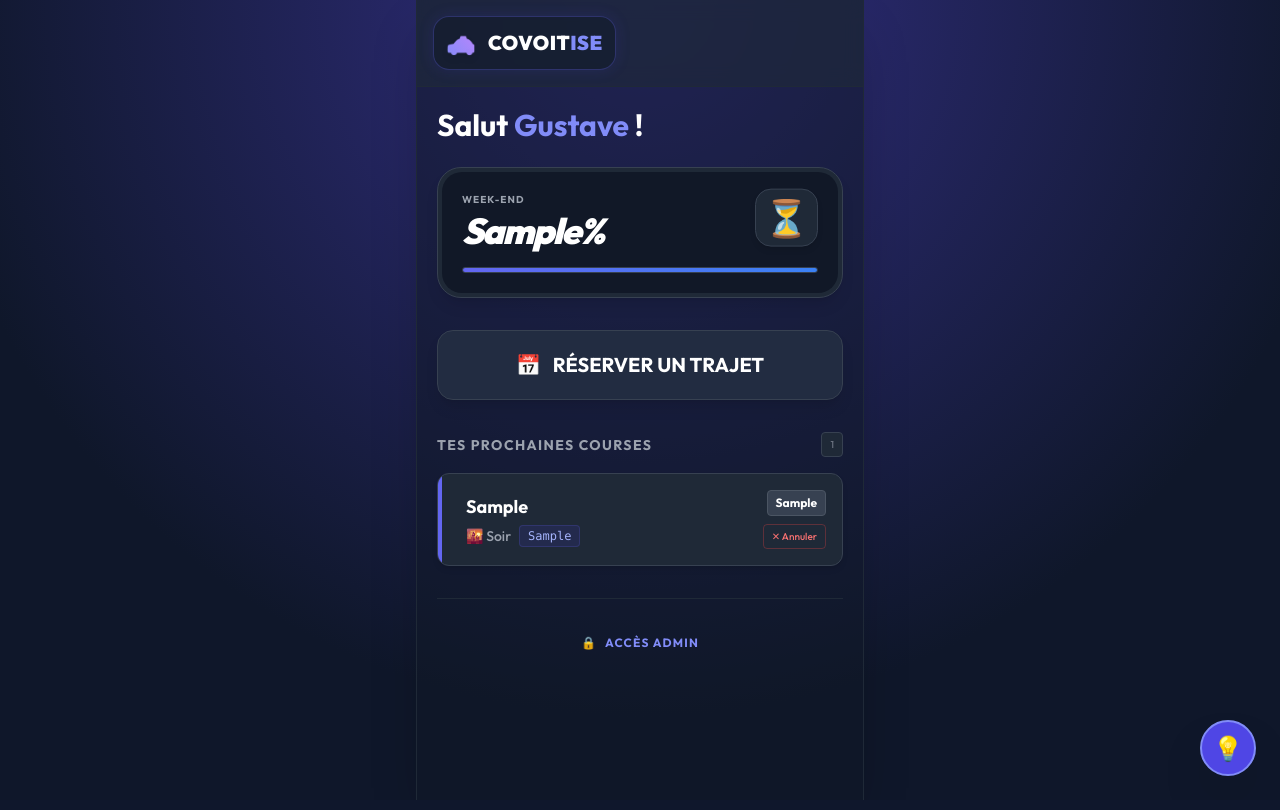
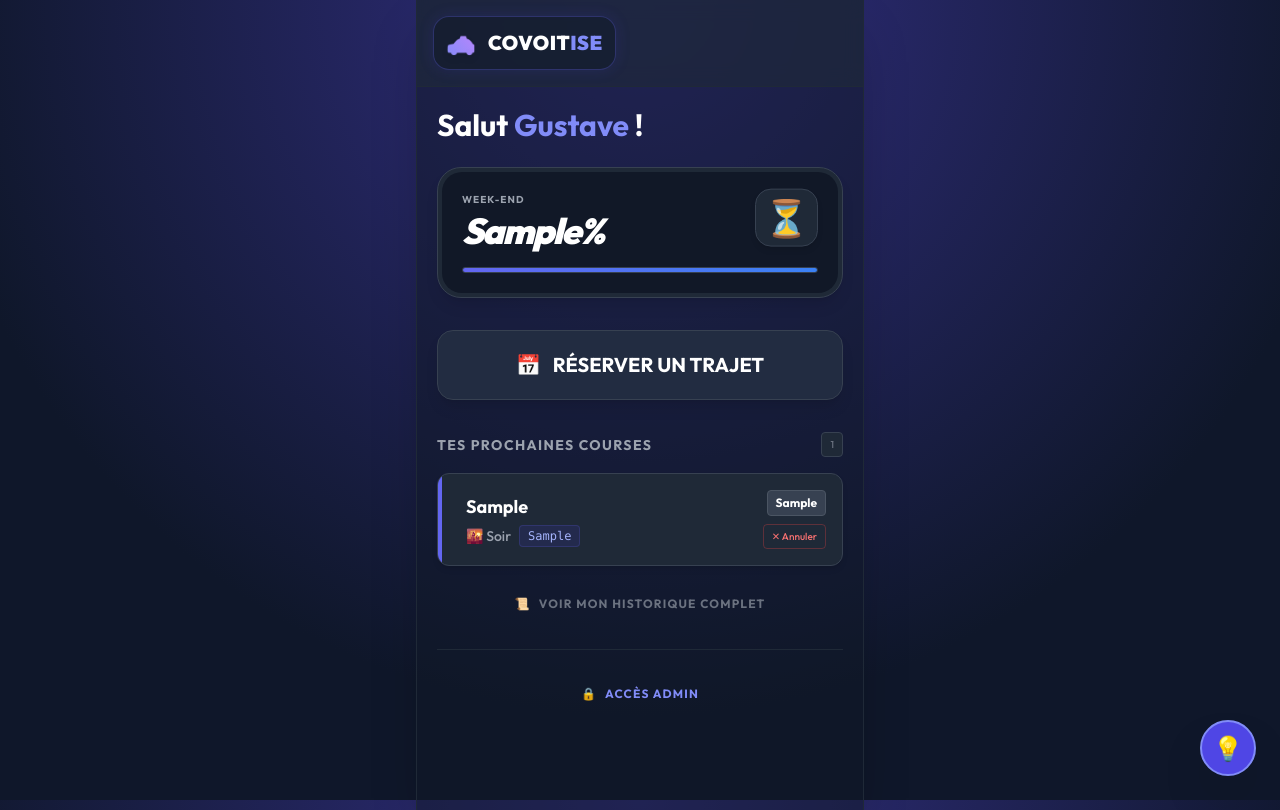
Before and after one commit to Coiles12/Covoitise, a Flask app: template templates/dashboard.html in a window 1280 px wide. Run offline with Flask 3, Linux system fonts and the light colour scheme; tables that the repository leaves empty hold one stand-in row (values such as "Sample post"); the template is opened without the code that fills it: values that come from a table or form of the project are taken from there, most other values are stand-ins (such as "Sample title", 1, 10 or a date in 2020); some libraries are stand-ins or nearby versions.

Commit message:
Update dashboard.html

```diff
--- a/templates/dashboard.html
+++ b/templates/dashboard.html
@@ -48,6 +48,13 @@
         <div class="p-8 text-center text-gray-500 bg-gray-800/50 rounded-xl border border-dashed border-gray-700 animate__animated animate__fadeIn"><span class="text-4xl mb-2 opacity-50 block grayscale">😴</span><p class="text-sm">Pas de trajet prévu.</p></div>
         {% endfor %}
     </div>
+
+    <div class="mt-6 text-center animate__animated animate__fadeInUp" style="animation-delay: 0.4s;">
+        <a href="/history" class="inline-flex items-center gap-2 text-xs font-bold text-gray-500 hover:text-indigo-400 transition uppercase tracking-widest border-b border-transparent hover:border-indigo-400 pb-1">
+            <span>📜</span> Voir mon historique complet
+        </a>
+    </div>
+
     {% if user.pseudo == 'Gustave' %}
     <div class="mt-8 border-t border-gray-800 pt-6">
         <a href="/admin" class="flex items-center justify-center gap-2 text-indigo-400 hover:text-white uppercase tracking-widest text-xs font-bold p-3 rounded-lg hover:bg-gray-800 transition animate__animated animate__fadeInUp"><span>🔒</span> Accès Admin</a>
```
